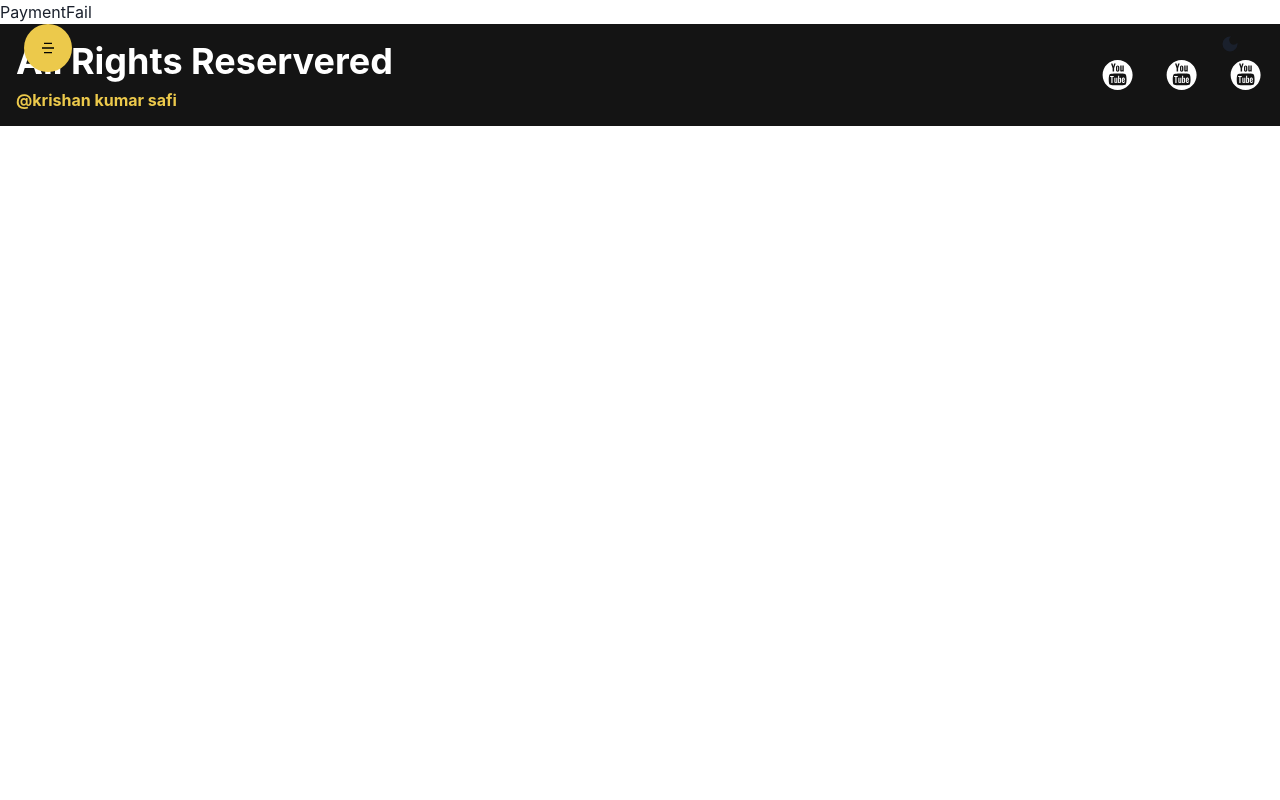
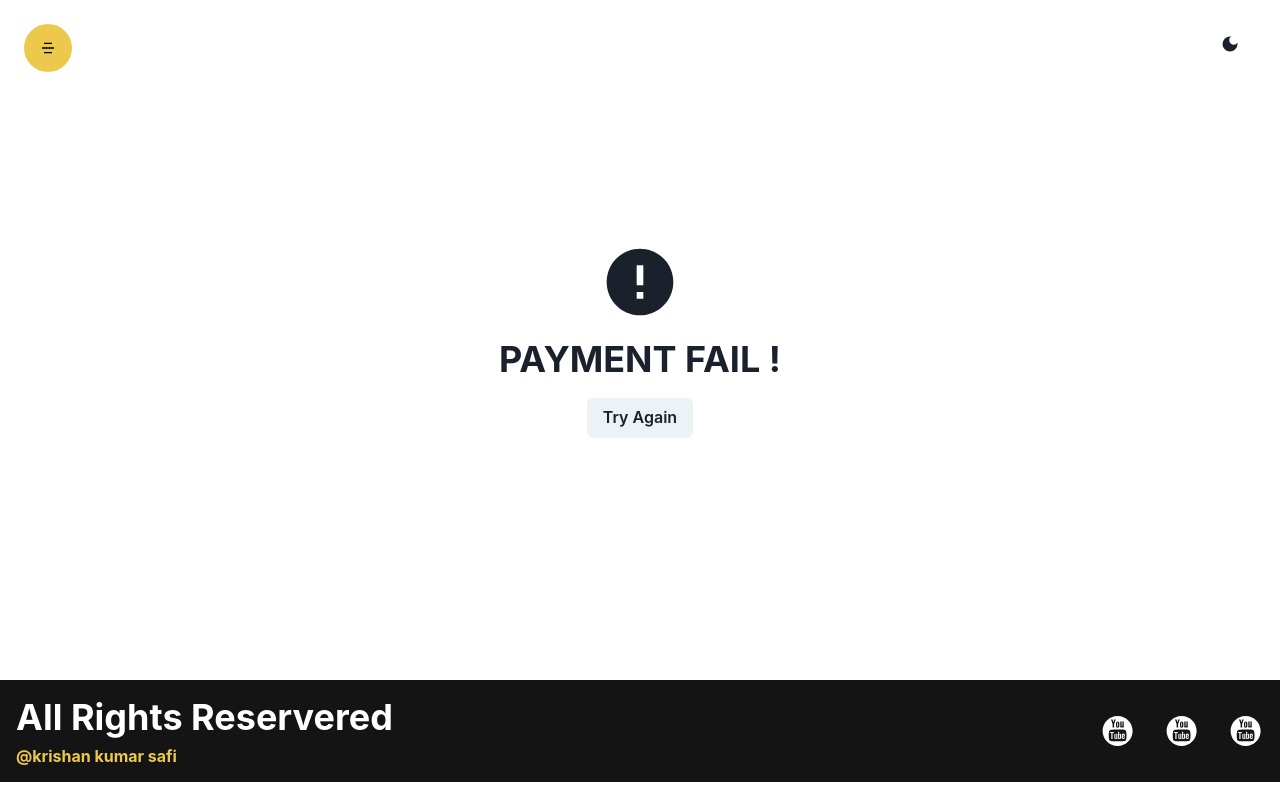
Before and after one commit to Krishukr12/Online-Course, a React (Create React App) app in the folder online_course_frontend/: page /paymentfail in a window 1280 px wide. Built offline with nearby package versions, Linux system fonts and the light colour scheme.

Commit message:
Payment Fail Page : Working on error

```diff
--- a/online_course_frontend/src/Pages/Payment/PaymentFail.jsx
+++ b/online_course_frontend/src/Pages/Payment/PaymentFail.jsx
@@ -1,7 +1,17 @@
-import React from 'react'
-
+import { Button, Container, Heading, VStack } from "@chakra-ui/react";
+import React from "react";
+import { RiErrorWarningFill } from "react-icons/ri";
+import { Link } from "react-router-dom";
 export const PaymentFail = () => {
   return (
-    <div>PaymentFail</div>
-  )
-}
+    <Container h="85vh">
+      <VStack justifyContent={"center"} h={"full"} spacing={"4"}>
+        <RiErrorWarningFill size={"5rem"} />
+        <Heading textTransform={"uppercase"}>Payment Fail !</Heading>
+        <Link to="/subscribe">
+          <Button>Try Again</Button>
+        </Link>
+      </VStack>
+    </Container>
+  );
+};
```
